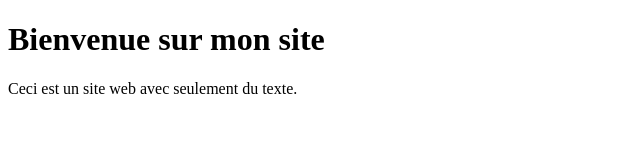
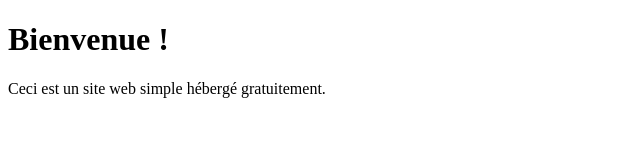
Before and after one commit to Maxime25fr/siteweb, a plain HTML site: page index.html in a window 1280 px wide. Shown: the whole page, without its empty margins (0-640 px from the left). Drawn offline with Linux system fonts and the light colour scheme.

Commit message:
Update index.html

```diff
--- a/index.html
+++ b/index.html
@@ -1,11 +1,12 @@
+<!-- index.html -->
 <!DOCTYPE html>
 <html lang="fr">
 <head>
-  <meta charset="UTF-8">
-  <title>Mon site simple</title>
+  <meta charset="UTF-8" />
+  <title>Mon site texte</title>
 </head>
 <body>
-  <h1>Bienvenue sur mon site</h1>
-  <p>Ceci est un site web avec seulement du texte.</p>
+  <h1>Bienvenue !</h1>
+  <p>Ceci est un site web simple hébergé gratuitement.</p>
 </body>
 </html>
```
